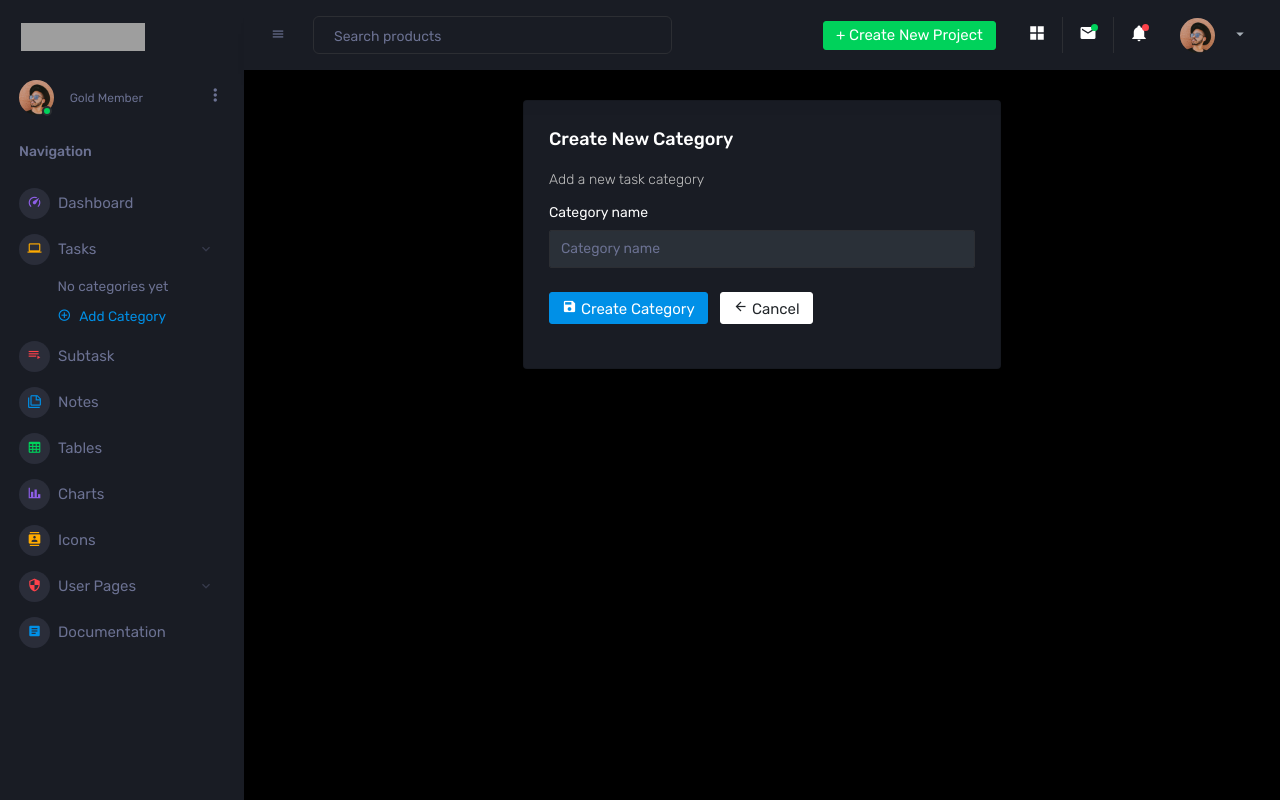
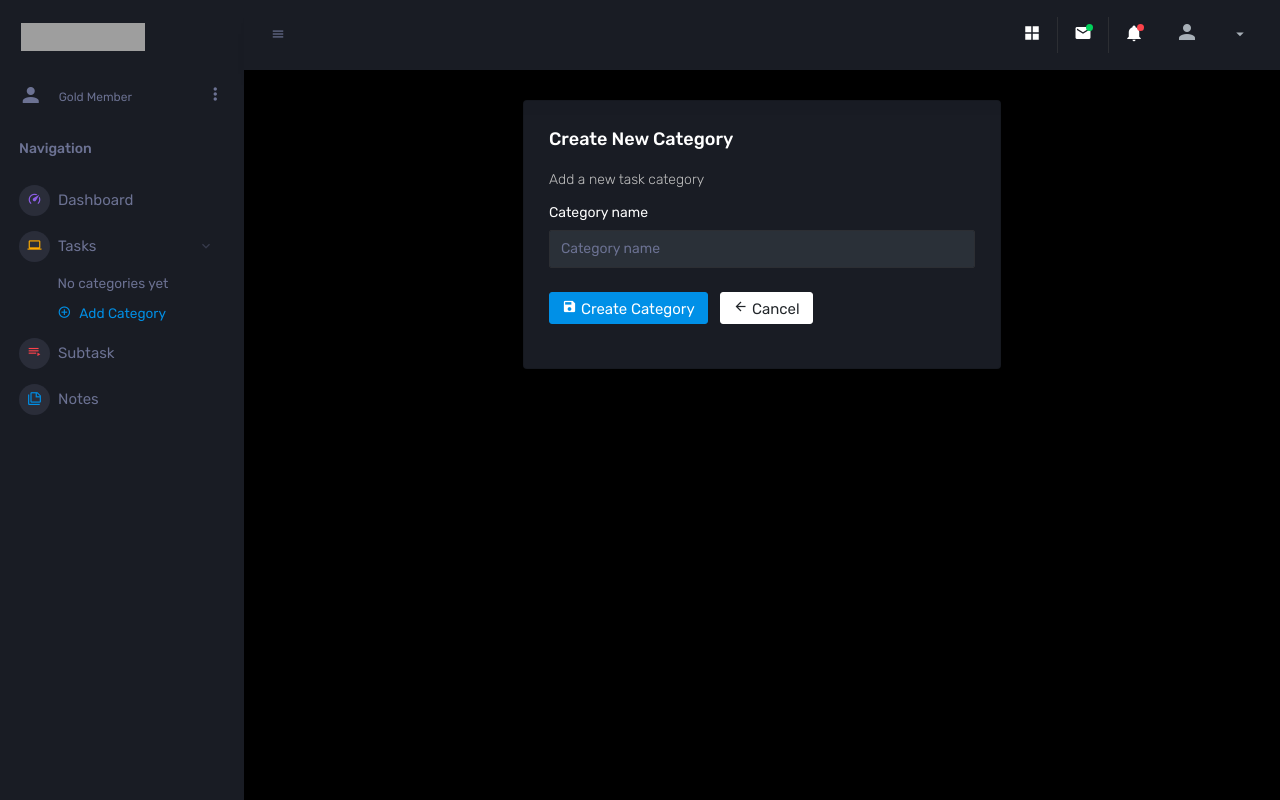
Before and after one commit to Ritvent/hangarin, a Django app: page /category/create/ in a window 1280 px wide. Run offline with Django 5.2, Linux system fonts and the light colour scheme; data that the repository does not hold is empty; some libraries are stand-ins or nearby versions; grey boxes are pictures that could not be loaded.

Commit message:
update template

```diff
--- a/projectsite/templates/base.html
+++ b/projectsite/templates/base.html
@@ -42,8 +42,7 @@
             <div class="profile-desc">
               <div class="profile-pic">
                 <div class="count-indicator">
-                  <img class="img-xs rounded-circle " src="{% static 'images/faces/face15.jpg' %}" alt="">
-                  <span class="count bg-success"></span>
+                  <i class="mdi mdi-account mdi-24px text-muted"></i>
                 </div>
                 <div class="profile-name">
                   <h5 class="mb-0 font-weight-normal">{{ request.user.username }}</h5>
@@ -146,38 +145,7 @@
               <span class="menu-title">Notes</span>
             </a>
           </li>
-          <li class="nav-item menu-items">
-            <a class="nav-link" href="pages/tables/basic-table.html">
-              <span class="menu-icon">
-                <i class="mdi mdi-table-large"></i>
-              </span>
-              <span class="menu-title">Tables</span>
-            </a>
-          </li>
-          <li class="nav-item menu-items">
-            <a class="nav-link" href="pages/charts/chartjs.html">
-              <span class="menu-icon">
-                <i class="mdi mdi-chart-bar"></i>
-              </span>
-              <span class="menu-title">Charts</span>
-            </a>
-          </li>
-          <li class="nav-item menu-items">
-            <a class="nav-link" href="pages/icons/mdi.html">
-              <span class="menu-icon">
-                <i class="mdi mdi-contacts"></i>
-              </span>
-              <span class="menu-title">Icons</span>
-            </a>
-          </li>
-          <li class="nav-item menu-items">
-            <a class="nav-link" data-toggle="collapse" href="#auth" aria-expanded="false" aria-controls="auth">
-              <span class="menu-icon">
-                <i class="mdi mdi-security"></i>
-              </span>
-              <span class="menu-title">User Pages</span>
-              <i class="menu-arrow"></i>
-            </a>
+
             <div class="collapse" id="auth">
               <ul class="nav flex-column sub-menu">
                 <li class="nav-item"> <a class="nav-link" href="pages/samples/blank-page.html"> Blank Page </a></li>
@@ -187,14 +155,6 @@
                 <li class="nav-item"> <a class="nav-link" href="pages/samples/register.html"> Register </a></li>
               </ul>
             </div>
-          </li>
-          <li class="nav-item menu-items">
-            <a class="nav-link" href="http://www.bootstrapdash.com/demo/corona-free/jquery/documentation/documentation.html">
-              <span class="menu-icon">
-                <i class="mdi mdi-file-document-box"></i>
-              </span>
-              <span class="menu-title">Documentation</span>
-            </a>
           </li>
         </ul>
       </nav>
@@ -239,15 +199,11 @@
                   </div>
                 </div>
                 {% else %}
-                <form class="nav-link mt-2 mt-md-0 d-none d-lg-flex search">
-                  <input type="text" class="form-control" placeholder="Search products">
-                </form>
                 {% endif %}
               </li>
             </ul>
             <ul class="navbar-nav navbar-nav-right">
               <li class="nav-item dropdown d-none d-lg-block">
-                <a class="nav-link btn btn-success create-new-button" id="createbuttonDropdown" data-toggle="dropdown" aria-expanded="false" href="#">+ Create New Project</a>
                 <div class="dropdown-menu dropdown-menu-right navbar-dropdown preview-list" aria-labelledby="createbuttonDropdown">
                   <h6 class="p-3 mb-0">Projects</h6>
                   <div class="dropdown-divider"></div>
@@ -302,7 +258,7 @@
                   <div class="dropdown-divider"></div>
                   <a class="dropdown-item preview-item">
                     <div class="preview-thumbnail">
-                      <img src="{% static 'images/faces/face4.jpg' %}" alt="image" class="rounded-circle profile-pic">
+                      <i class="mdi mdi-account mdi-24px text-muted"></i>
                     </div>
                     <div class="preview-item-content">
                       <p class="preview-subject ellipsis mb-1">Mark send you a message</p>
@@ -312,7 +268,7 @@
                   <div class="dropdown-divider"></div>
                   <a class="dropdown-item preview-item">
                     <div class="preview-thumbnail">
-                      <img src="{% static 'images/faces/face2.jpg' %}" alt="image" class="rounded-circle profile-pic">
+                      <i class="mdi mdi-account mdi-24px text-muted"></i>
                     </div>
                     <div class="preview-item-content">
                       <p class="preview-subject ellipsis mb-1">Cregh send you a message</p>
@@ -322,7 +278,7 @@
                   <div class="dropdown-divider"></div>
                   <a class="dropdown-item preview-item">
                     <div class="preview-thumbnail">
-                      <img src="{% static 'images/faces/face3.jpg' %}" alt="image" class="rounded-circle profile-pic">
+                      <i class="mdi mdi-account mdi-24px text-muted"></i>
                     </div>
                     <div class="preview-item-content">
                       <p class="preview-subject ellipsis mb-1">Profile picture updated</p>
@@ -382,9 +338,9 @@
               </li>
               <li class="nav-item dropdown">
                 <a class="nav-link" id="profileDropdown" href="#" data-toggle="dropdown">
-                  <div class="navbar-profile">
-                    <img class="img-xs rounded-circle" src="{% static 'images/faces/face15.jpg' %}" alt="">
-                    <p class="mb-0 d-none d-sm-block navbar-profile-name">{{ request.user.username }}</p>
+                  <div class="navbar-profile d-flex align-items-center">
+                    <i class="mdi mdi-account mdi-24px mr-2"></i>
+                    <span class="d-none d-sm-block navbar-profile-name mr-2">{{ request.user.username }}</span>
                     <i class="mdi mdi-menu-down d-none d-sm-block"></i>
                   </div>
                 </a>
@@ -402,17 +358,14 @@
                     </div>
                   </a>
                   <div class="dropdown-divider"></div>
-                  <a class="dropdown-item preview-item">
+                  <a class="dropdown-item preview-item" href="{% url 'account_logout' %}">
                     <div class="preview-thumbnail">
                       <div class="preview-icon bg-dark rounded-circle">
                         <i class="mdi mdi-logout text-danger"></i>
                       </div>
                     </div>
                     <div class="preview-item-content">
-                      <form method="post" action="{% url 'account_logout' %}">
-                        {% csrf_token %}
-                        <button type="submit" class="btn btn-link p-0 preview-subject mb-1 text-light" style="text-decoration:none;">Log out</button>
-                      </form>
+                      <p class="preview-subject mb-1">Log out</p>
                     </div>
                   </a>
                   <div class="dropdown-divider"></div>
```
